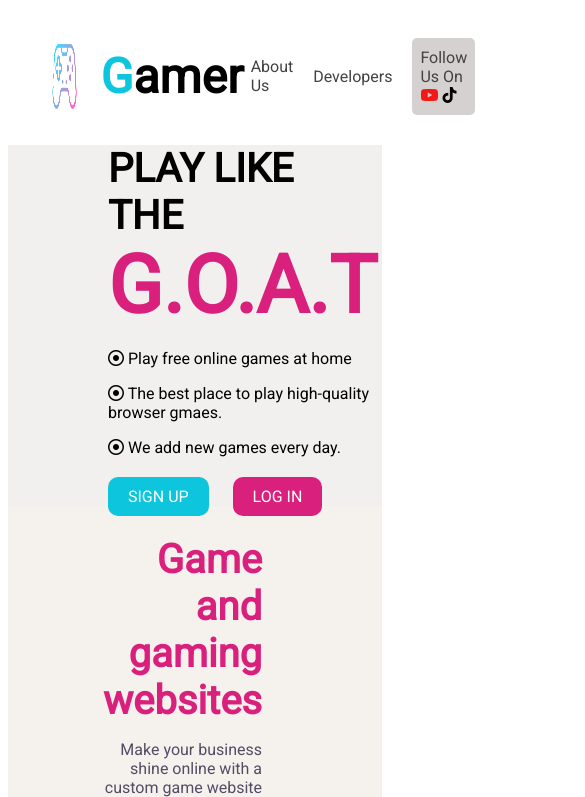
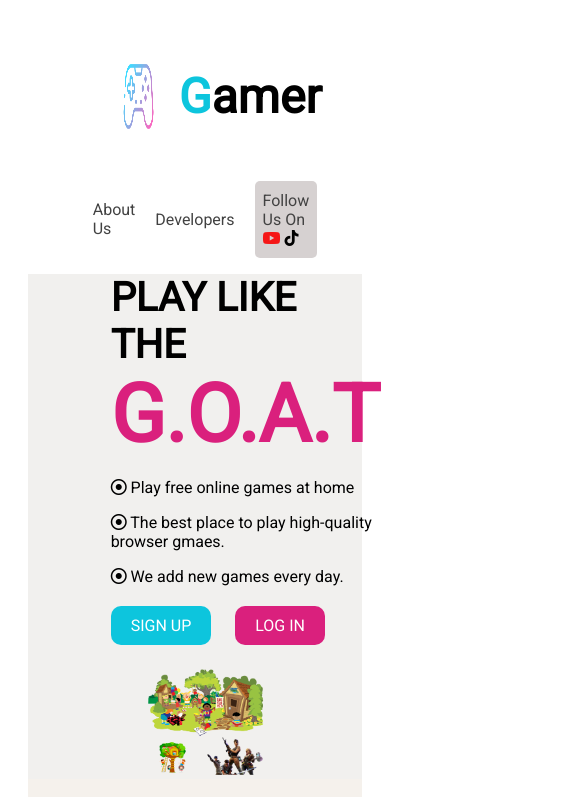
Before and after one commit to aktharuzzaman34/restart-7-responsive-assignment_02, a plain HTML site: page index.html in a window 390 px wide. Shown: the top 797 px of the page, 585 px wide, since content can reach past the window. Drawn offline with Linux system fonts and the light colour scheme.

Commit message:
responsive

```diff
--- a/styles/game.css
+++ b/styles/game.css
@@ -380,3 +380,43 @@ footer {
 .footer-icon {
     color: #ffffff;
 }
+
+/* responsive media queries */
+/* mobile devices */
+
+@media screen and (max-width: 576px) {
+    header {
+        padding: 20px;
+    }
+
+    nav,
+    .banner,
+    .extra-container,
+    .game-upload,
+    .upload-games,
+    .upload-games-2,
+    .positions,
+    .popular-games {
+        flex-direction: column;
+    }
+
+    .navbar {
+        padding-left: 50px;
+    }
+
+    .banner img {
+        padding-left: 20px;
+        margin-top: 30px;
+    }
+
+    .specialist {
+        padding-left: 0;
+    }
+
+    .friends-group {
+        width: 60px;
+        padding-right: 300px;
+    }
+
+
+}
```
